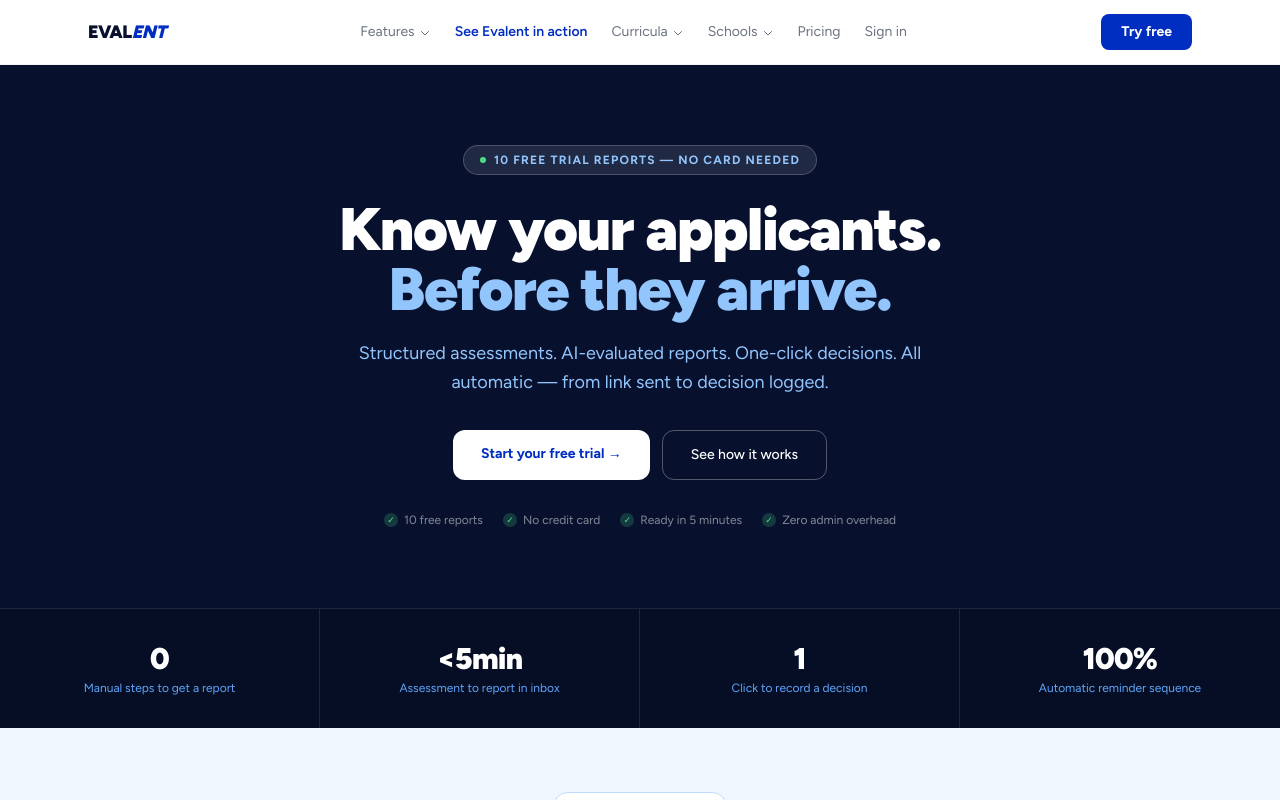
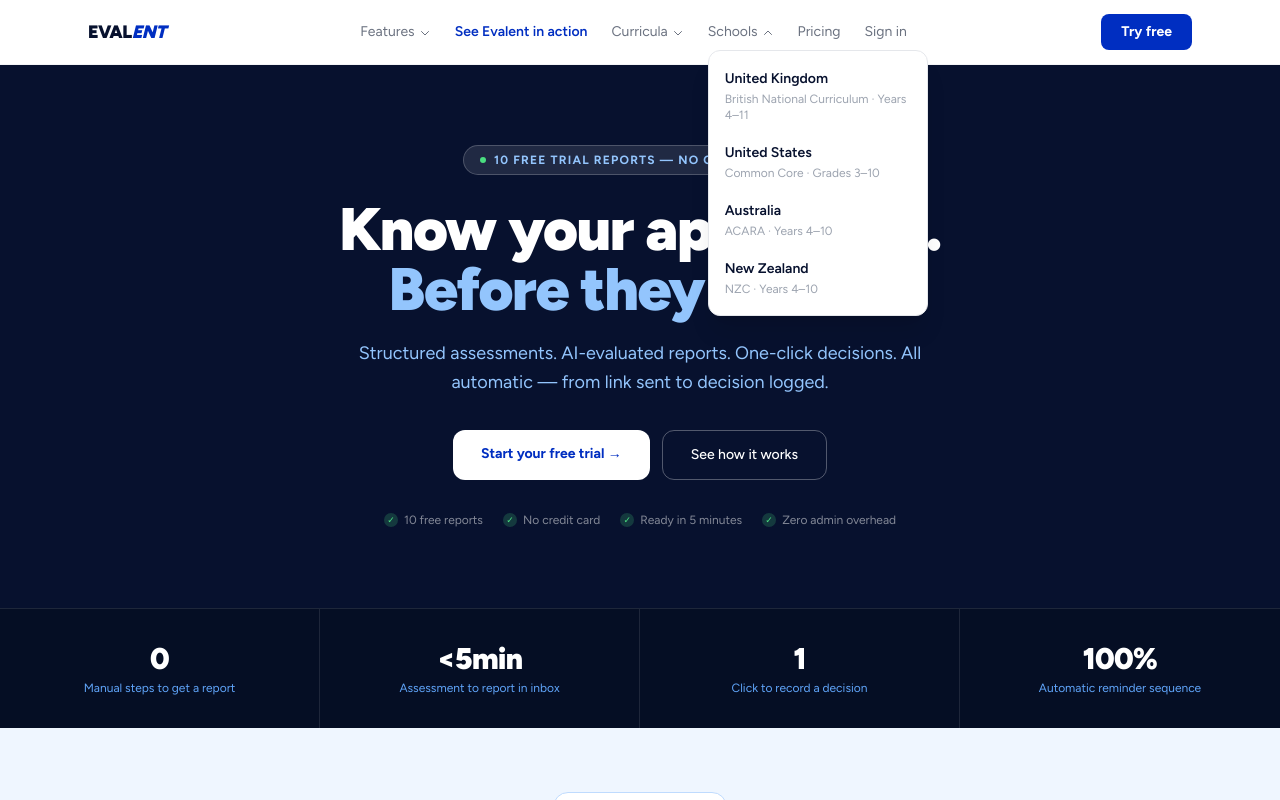
Before and after one commit to wigsbury-ui/evalent-marketing, a Next.js app: page / in a window 1280 px wide. Both pictures are taken after a click on the button "Schools". Shown: the top 800 px of the page. Built offline with nearby package versions, Linux system fonts and the light colour scheme.

Commit message:
fix: nav dropdowns click-to-open with outside-click close

```diff
--- a/src/components/Nav.tsx
+++ b/src/components/Nav.tsx
@@ -1,6 +1,6 @@
 'use client'
 import Link from 'next/link'
-import { useState } from 'react'
+import { useState, useEffect, useRef } from 'react'
 
 const FEATURE_LINKS = [
   { href: '/features/registration', label: 'Student Registration', desc: 'Register students and configure your school' },
@@ -17,23 +17,82 @@ const CURRICULA_LINKS = [
 ]
 
 const SCHOOLS_LINKS = [
-  { href: '/uk',          label: 'United Kingdom',  desc: 'British National Curriculum · Years 4–11' },
-  { href: '/usa',         label: 'United States',   desc: 'Common Core · Grades 3–10' },
-  { href: '/australia',   label: 'Australia',       desc: 'ACARA · Years 4–10' },
-  { href: '/new-zealand', label: 'New Zealand',     desc: 'NZC · Years 4–10' },
+  { href: '/uk',          label: 'United Kingdom', desc: 'British National Curriculum · Years 4–11' },
+  { href: '/usa',         label: 'United States',  desc: 'Common Core · Grades 3–10' },
+  { href: '/australia',   label: 'Australia',      desc: 'ACARA · Years 4–10' },
+  { href: '/new-zealand', label: 'New Zealand',    desc: 'NZC · Years 4–10' },
 ]
 
-export default function Nav() {
-  const [menuOpen, setMenuOpen]     = useState(false)
-  const [featOpen, setFeatOpen]     = useState(false)
-  const [curricOpen, setCurricOpen] = useState(false)
-  const [schoolsOpen, setSchoolsOpen] = useState(false)
+function Dropdown({ label, href, links, extraItem }: {
+  label: string
+  href?: string
+  links: { href: string; label: string; desc: string }[]
+  extraItem?: { href: string; label: string }
+}) {
+  const [open, setOpen] = useState(false)
+  const ref = useRef<HTMLDivElement>(null)
 
-  const Chevron = () => (
-    <svg className="w-3 h-3 mt-0.5" fill="none" viewBox="0 0 24 24" stroke="currentColor">
+  // Close on outside click
+  useEffect(() => {
+    function handler(e: MouseEvent) {
+      if (ref.current && !ref.current.contains(e.target as Node)) {
+        setOpen(false)
+      }
+    }
+    document.addEventListener('mousedown', handler)
+    return () => document.removeEventListener('mousedown', handler)
+  }, [])
+
+  const chevron = (
+    <svg
+      className={`w-3 h-3 mt-0.5 transition-transform duration-150 ${open ? 'rotate-180' : ''}`}
+      fill="none" viewBox="0 0 24 24" stroke="currentColor">
       <path strokeLinecap="round" strokeLinejoin="round" strokeWidth={2} d="M19 9l-7 7-7-7" />
     </svg>
   )
+
+  return (
+    <div ref={ref} className="relative">
+      <button
+        onClick={() => setOpen(o => !o)}
+        className="hover:text-navy transition-colors flex items-center gap-1 text-sm text-gray-500">
+        {href
+          ? <Link href={href} onClick={e => e.stopPropagation()} className="hover:text-navy">{label}</Link>
+          : label
+        }
+        {chevron}
+      </button>
+
+      {open && (
+        <div className="absolute top-full left-0 mt-2 bg-white border border-gray-200 rounded-xl shadow-xl py-2 z-50 min-w-[220px]">
+          {links.map(({ href: lhref, label: llabel, desc }) => (
+            <Link
+              key={lhref}
+              href={lhref}
+              onClick={() => setOpen(false)}
+              className="flex flex-col px-4 py-2.5 hover:bg-gray-50 transition-colors">
+              <span className="text-sm font-semibold text-navy">{llabel}</span>
+              <span className="text-xs text-gray-400 mt-0.5">{desc}</span>
+            </Link>
+          ))}
+          {extraItem && (
+            <div className="border-t border-gray-100 mt-1 pt-1">
+              <Link
+                href={extraItem.href}
+                onClick={() => setOpen(false)}
+                className="flex items-center gap-1 px-4 py-2 text-xs font-semibold text-brand hover:bg-blue-50 transition-colors">
+                {extraItem.label} →
+              </Link>
+            </div>
+          )}
+        </div>
+      )}
+    </div>
+  )
+}
+
+export default function Nav() {
+  const [menuOpen, setMenuOpen] = useState(false)
 
   return (
     <nav className="sticky top-0 z-50 bg-white border-b border-gray-100">
@@ -43,81 +102,43 @@ export default function Nav() {
         </Link>
 
         <div className="hidden md:flex items-center gap-6 text-sm text-gray-500">
+          <Dropdown
+            label="Features" href="/features"
+            links={FEATURE_LINKS}
+            extraItem={{ href: '/features', label: 'All features' }}
+          />
 
-          {/* Features */}
-          <div className="relative" onMouseEnter={() => setFeatOpen(true)} onMouseLeave={() => setFeatOpen(false)}>
-            <Link href="/features" className="hover:text-navy transition-colors flex items-center gap-1">
-              Features <Chevron />
-            </Link>
-            {featOpen && (
-              <div className="absolute top-full left-0 mt-1 w-72 bg-white border border-gray-200 rounded-xl shadow-lg py-2 z-50">
-                {FEATURE_LINKS.map(({ href, label, desc }) => (
-                  <Link key={href} href={href} className="flex flex-col px-4 py-2.5 hover:bg-gray-50 transition-colors">
-                    <span className="text-sm font-semibold text-navy">{label}</span>
-                    <span className="text-xs text-gray-400 mt-0.5">{desc}</span>
-                  </Link>
-                ))}
-                <div className="border-t border-gray-100 mt-1 pt-1">
-                  <Link href="/features" className="flex items-center gap-1 px-4 py-2 text-xs font-semibold text-brand hover:bg-blue-50 transition-colors">All features →</Link>
-                </div>
-              </div>
-            )}
-          </div>
+          <Link href="/demo" className="hover:text-navy transition-colors font-semibold text-brand">
+            See Evalent in action
+          </Link>
 
-          <Link href="/demo" className="hover:text-navy transition-colors font-semibold text-brand">See Evalent in action</Link>
+          <Dropdown
+            label="Curricula" href="/curricula"
+            links={CURRICULA_LINKS}
+            extraItem={{ href: '/curricula', label: 'All curricula' }}
+          />
 
-          {/* Curricula */}
-          <div className="relative" onMouseEnter={() => setCurricOpen(true)} onMouseLeave={() => setCurricOpen(false)}>
-            <Link href="/curricula" className="hover:text-navy transition-colors flex items-center gap-1">
-              Curricula <Chevron />
-            </Link>
-            {curricOpen && (
-              <div className="absolute top-full left-0 mt-1 w-56 bg-white border border-gray-200 rounded-xl shadow-lg py-2 z-50">
-                {CURRICULA_LINKS.map(({ href, label, desc }) => (
-                  <Link key={href} href={href} className="flex flex-col px-4 py-2.5 hover:bg-gray-50 transition-colors">
-                    <span className="text-sm font-semibold text-navy">{label}</span>
-                    <span className="text-xs text-gray-400 mt-0.5">{desc}</span>
-                  </Link>
-                ))}
-                <div className="border-t border-gray-100 mt-1 pt-1">
-                  <Link href="/curricula" className="flex items-center gap-1 px-4 py-2 text-xs font-semibold text-brand hover:bg-blue-50 transition-colors">All curricula →</Link>
-                </div>
-              </div>
-            )}
-          </div>
-
-          {/* Schools by country */}
-          <div className="relative" onMouseEnter={() => setSchoolsOpen(true)} onMouseLeave={() => setSchoolsOpen(false)}>
-            <button className="hover:text-navy transition-colors flex items-center gap-1 text-sm text-gray-500">
-              Schools <Chevron />
-            </button>
-            {schoolsOpen && (
-              <div className="absolute top-full left-0 mt-1 w-64 bg-white border border-gray-200 rounded-xl shadow-lg py-2 z-50">
-                <div className="px-4 py-2 text-[10px] font-bold text-gray-400 tracking-widest border-b border-gray-100 mb-1">BY COUNTRY</div>
-                {SCHOOLS_LINKS.map(({ href, label, desc }) => (
-                  <Link key={href} href={href} className="flex flex-col px-4 py-2.5 hover:bg-gray-50 transition-colors">
-                    <span className="text-sm font-semibold text-navy">{label}</span>
-                    <span className="text-xs text-gray-400 mt-0.5">{desc}</span>
-                  </Link>
-                ))}
-              </div>
-            )}
-          </div>
+          <Dropdown
+            label="Schools"
+            links={SCHOOLS_LINKS}
+          />
 
           <Link href="/pricing" className="hover:text-navy transition-colors">Pricing</Link>
           <a href="https://app.evalent.io/login" className="hover:text-navy transition-colors">Sign in</a>
         </div>
 
-        <a href="#trial" className="hidden md:inline-flex bg-brand text-white text-sm font-bold px-5 py-2 rounded-lg hover:bg-blue-800 transition-colors">Try free</a>
+        <a href="#trial" className="hidden md:inline-flex bg-brand text-white text-sm font-bold px-5 py-2 rounded-lg hover:bg-blue-800 transition-colors">
+          Try free
+        </a>
 
-        <button className="md:hidden text-gray-500" onClick={() => setMenuOpen(!menuOpen)}>
+        <button className="md:hidden text-gray-500" onClick={() => setMenuOpen(o => !o)}>
           <svg className="w-5 h-5" fill="none" viewBox="0 0 24 24" stroke="currentColor">
-            <path strokeLinecap="round" strokeLinejoin="round" strokeWidth={2} d={menuOpen ? 'M6 18L18 6M6 6l12 12' : 'M4 6h16M4 12h16M4 18h16'} />
+            <path strokeLinecap="round" strokeLinejoin="round" strokeWidth={2}
+              d={menuOpen ? 'M6 18L18 6M6 6l12 12' : 'M4 6h16M4 12h16M4 18h16'} />
           </svg>
         </button>
       </div>
 
-      {/* Mobile menu */}
       {menuOpen && (
         <div className="md:hidden border-t border-gray-100 bg-white px-6 py-4 space-y-2 text-sm">
           <Link href="/features" className="block font-semibold text-navy">Features</Link>
```
